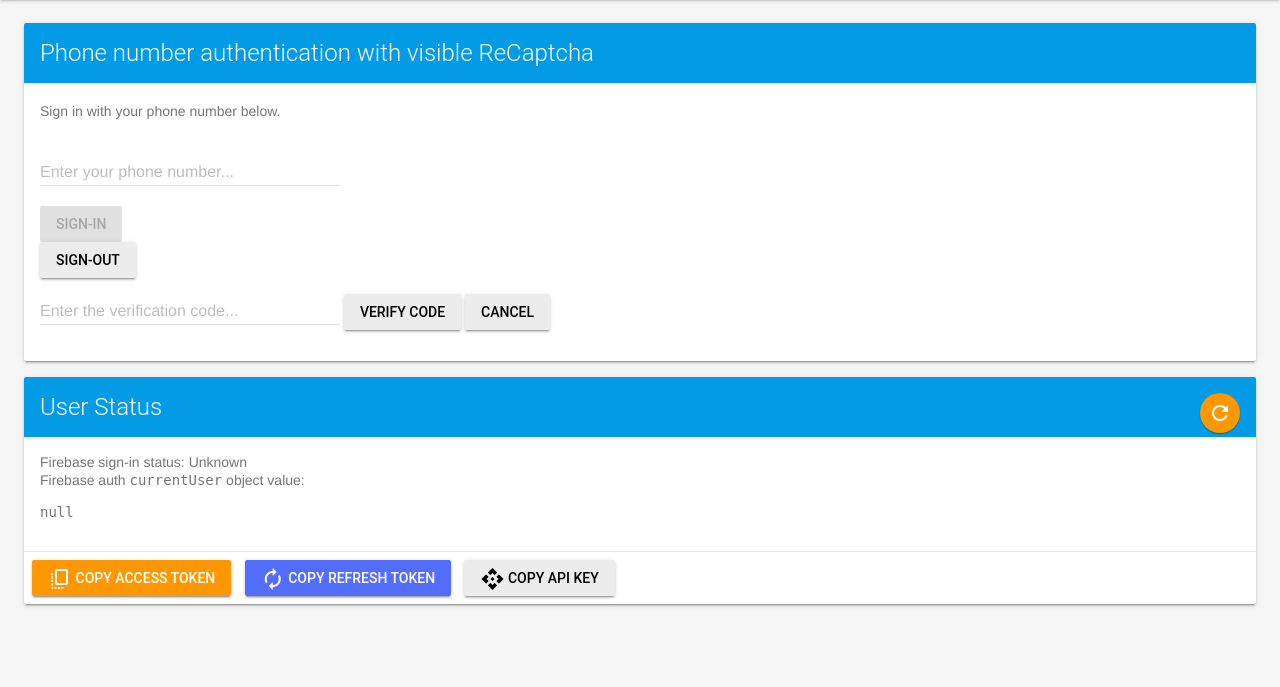
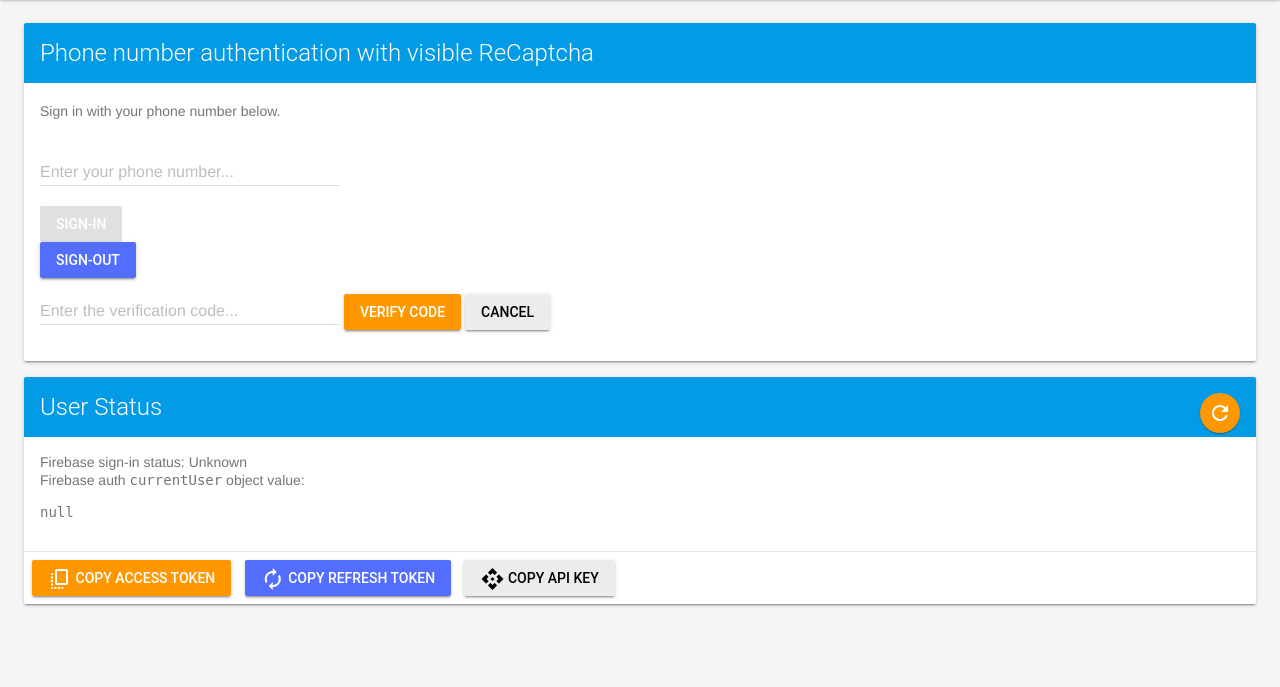
Before and after one commit to aarsh-zartek/prosit, a Django app: template apps/firebase/templates/firebase/auth/phone-visible.html in a window 1280 px wide. Shown: the part 113-800 px from the top of the page. Run offline with Django 4.2, Linux system fonts and the light colour scheme; the template is opened without the code that fills it, so the values that code supplies are empty; some libraries are stand-ins or nearby versions.

Commit message:
improved firebase template coloring

```diff
--- a/apps/firebase/templates/firebase/auth/phone-visible.html
+++ b/apps/firebase/templates/firebase/auth/phone-visible.html
@@ -28,12 +28,12 @@
           <div id="recaptcha-container"></div>
 
           <!-- Button that handles sign-in -->
-          <input type="submit" disabled class="mdl-button mdl-js-button mdl-button--raised mdl-js-ripple-effect" id="sign-in-button"
-            value="Sign-in" />
+          <input type="submit" disabled class="mdl-button mdl-js-button mdl-button--colored mdl-button--raised mdl-js-ripple-effect" id="sign-in-button"
+            value="Sign-in" style="color: white;"/>
         </form>
 
         <!-- Button that handles sign-out -->
-        <button class="mdl-button mdl-js-button mdl-button--raised mdl-js-ripple-effect" id="sign-out-button">Sign-out</button>
+        <button class="mdl-button mdl-js-button mdl-button--accent mdl-button--raised mdl-js-ripple-effect" id="sign-out-button">Sign-out</button>
 
         <form id="verification-code-form" action="#">
           <!-- Input to enter the verification code -->
@@ -43,8 +43,8 @@
           </div>
 
           <!-- Button that triggers code verification -->
-          <input type="submit" class="mdl-button mdl-js-button mdl-button--raised mdl-js-ripple-effect" id="verify-code-button"
-            value="Verify Code" />
+          <input type="submit" class="mdl-button mdl-js-button mdl-button--colored mdl-button--raised mdl-js-ripple-effect" id="verify-code-button"
+            value="Verify Code" style="color: white;"/>
           <!-- Button to cancel code verification -->
           <button class="mdl-button mdl-js-button mdl-button--raised mdl-js-ripple-effect" id="cancel-verify-code-button">Cancel</button>
         </form>
--- a/prosit/urls.py
+++ b/prosit/urls.py
@@ -26,9 +26,6 @@
 
 urlpatterns = [
     path('admin/', admin.site.urls),
-
-    # path('api/', include("djoser.urls.jwt")),
-    # path('api/', include('rest_framework.urls')),
 
     path('auth/', include('djoser.urls')),
     path('auth/', include('djoser.urls.authtoken')),
```
Also changed, not shown: apps/firebase/templates/firebase/auth/phone-invisible.html (+4 -4 lines).
